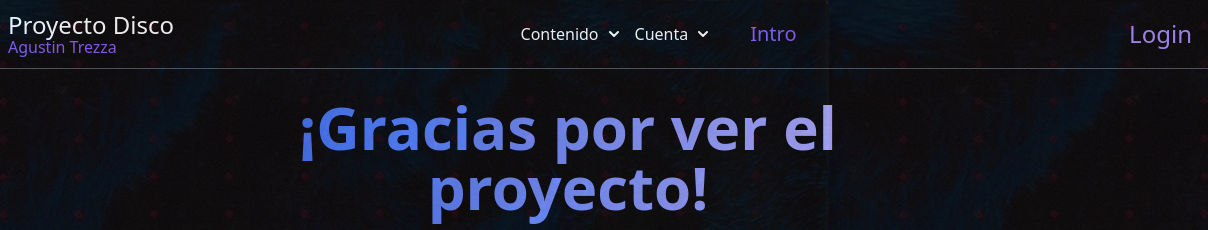
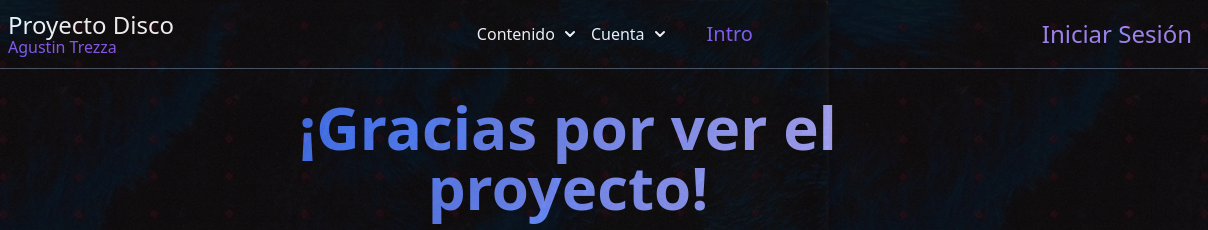
Before and after one commit to Agustintrezza/proyectofinalP5introfullstack, a website: page public/index.html in a window 1280 px wide. Shown: the top 230 px of the page, 72-1280 px from the left. Drawn offline with nearby package versions, Linux system fonts and the light colour scheme; files whose address does not match are found by name.

Commit message:
chore:7moCommit - Versión-20deOctubre-2023

```diff
--- a/public/index.html
+++ b/public/index.html
@@ -44,7 +44,7 @@
                     <!--LOGIN-->
                     <div>
                         <a href="./signin.html" id="3"
-                            class="text-violet-400 hover:text-violet-600 font-thin text-2xl"></a>
+                            class="text-violet-400 hover:text-violet-600 font-thin text-xl md:text-2xl"></a>
                     </div>
 
                     <div id="4" class="">
@@ -422,7 +422,7 @@
 
         } else {
             document.getElementById('2').style.display = "none";
-            document.getElementById('3').textContent = 'Login'
+            document.getElementById('3').textContent = 'Iniciar Sesión'
             document.getElementById('4').style.display = "none";
         }
 
```
Also changed, not shown: public/addAlbum.html (+1 -1 lines), public/portada.html (+1 -1 lines), public/signin.html (+1 -1 lines), public/signup.html (+1 -1 lines).
